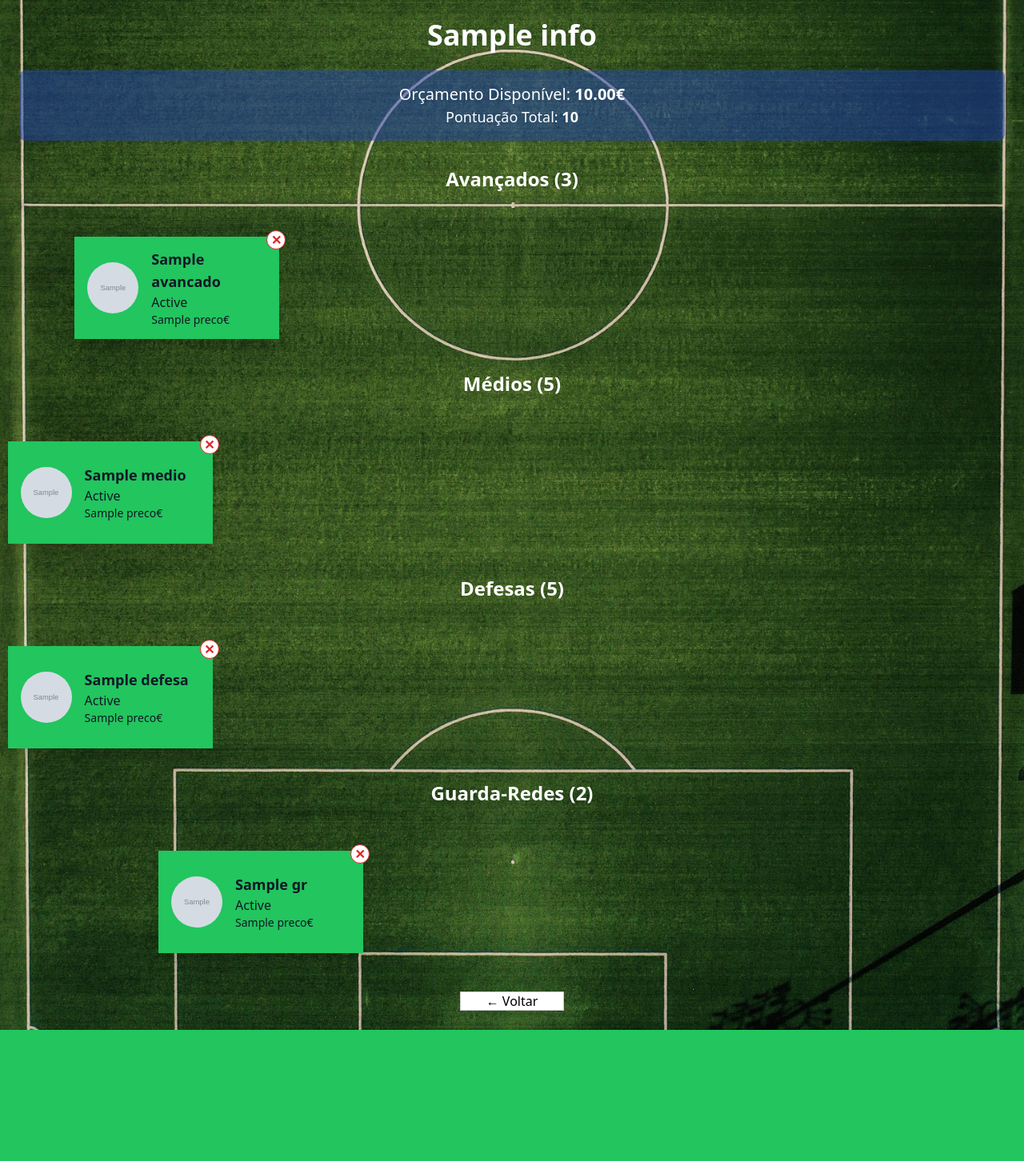
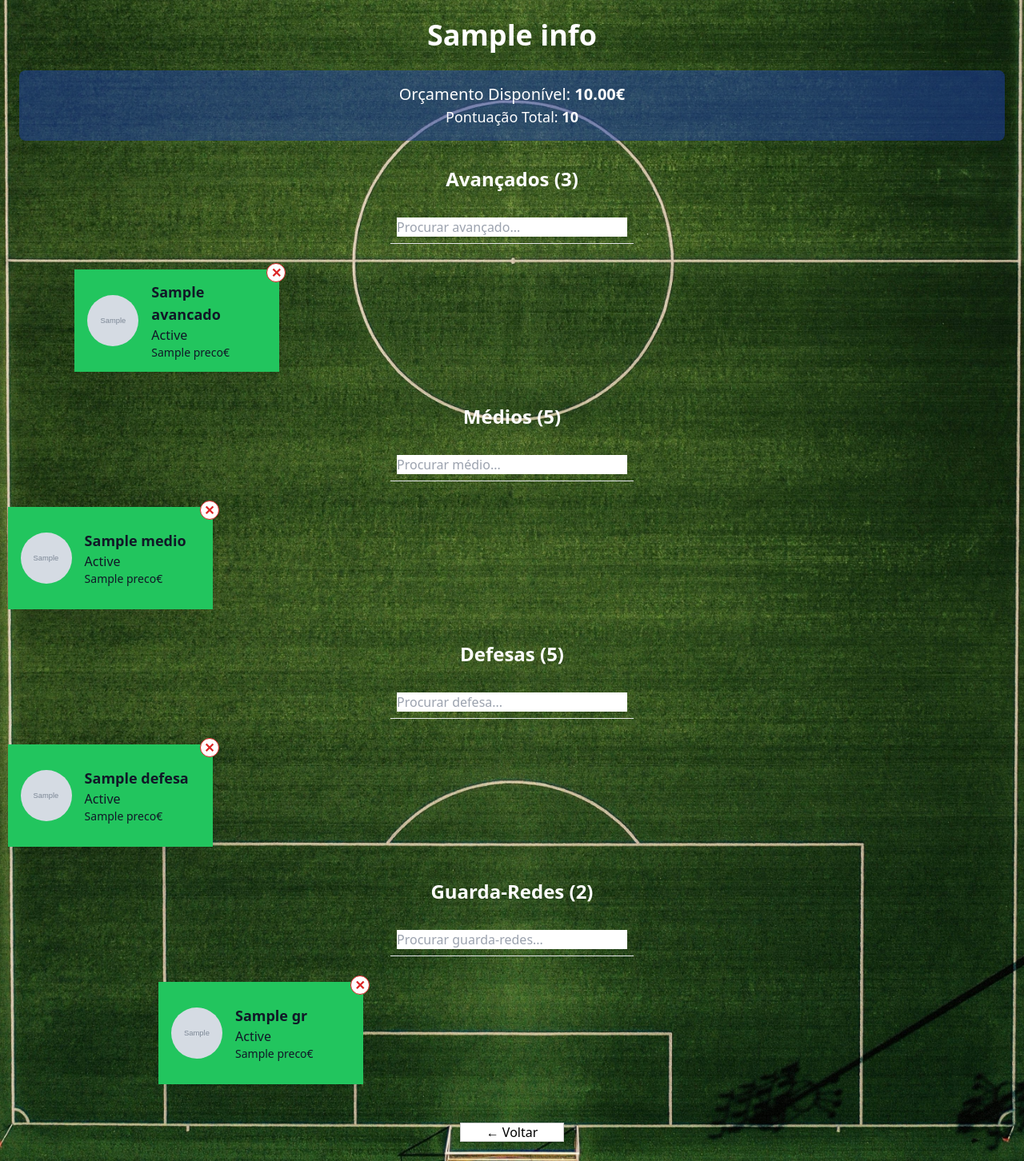
Before and after one commit to Bernardo2409/FBD_Project, a Flask app: template templates/equipa.html in a window 1280 px wide. Shown: the whole page at 80% size. Before the commit the page ends 1288 px from the top, so only its background shows below. Run offline with Flask 3, Linux system fonts and the light colour scheme; the template is opened without the code that fills it: most values are stand-ins (such as "Sample title", 1, 10 or a date in 2020); grey boxes marked "Sample" are stand-in pictures; some libraries are stand-ins or nearby versions.

Commit message:
pesquisar jogador na formação da equipa

```diff
--- a/templates/criar_equipa.html
+++ b/templates/criar_equipa.html
@@ -21,7 +21,7 @@
                 <input
                     type="text"
                     name="nome_equipa"
-                    placeholder="Ex: Os Campeões"
+                    placeholder="Nome da Equipa"
                     class="input input-bordered w-full"
                     required
                 >
@@ -33,7 +33,7 @@
 
             <div class="form-control mt-6">
                 <button type="submit" class="btn btn-primary w-full">
-                    🏆 Criar Equipa
+                    Criar Equipa
                 </button>
             </div>
         </form>
--- a/templates/equipa.html
+++ b/templates/equipa.html
@@ -31,20 +31,32 @@
     <!-- Dropdown para avançados -->
     <div class="mb-6 flex justify-center">
         <div class="dropdown dropdown-bottom">
-            <ul tabindex="0" class="dropdown-content z-[1] menu p-2 shadow bg-base-100 rounded-box w-64 max-h-60 overflow-y-auto">
+            <ul tabindex="0" class="dropdown-content z-[1] menu p-2 shadow bg-base-100 rounded-box w-80 max-h-96 overflow-y-auto">
+                <!-- Campo de pesquisa -->
+                <div class="p-2 border-b border-gray-200">
+                    <input
+                        type="text"
+                        placeholder="Procurar avançado..."
+                        class="input input-bordered input-sm w-full search-input"
+                        onkeyup="filterPlayers(this, 'avancados-list')"
+                    >
+                </div>
+
+                <!-- Lista de avançados -->
+                <div id="avancados-list">
                     {% for avancado in todos_jogadores.Forward %}
                     {% if avancado.id not in equipa.avancados|map(attribute='id') %}
-                <li>
+                    <li class="player-item">
                         <a href="/equipa/adicionar/avancados/{{ avancado.id }}"
                         class="substituir-jogador {% if avancado.preco > equipa.info.orcamento %}opacity-50 cursor-not-allowed{% endif %}">
                             <div class="flex items-center gap-3">
                                 <img src="{{ avancado.jogador_imagem }}"
                                     class="w-8 h-8 rounded-full object-cover {% if avancado.preco > equipa.info.orcamento %}opacity-50{% endif %}">
                                 <div class="flex-1">
-                                <div class="font-bold {% if avancado.preco > equipa.info.orcamento %}text-red-500{% else %}text-white{% endif %}">
+                                    <div class="font-bold {% if avancado.preco > equipa.info.orcamento %}text-red-500{% else %}text-white{% endif %} player-name">
                                         {{ avancado.nome }}
                                     </div>
-                                <div class="text-xs text-white">{{ avancado.preco }}€ {{ avancado.estado }}</div>
+                                    <div class="text-xs font-bold text-white-500">{{ avancado.preco }}€ {{ avancado.estado }}</div>
                                     {% if avancado.preco > equipa.info.orcamento %}
                                     <div class="text-xs text-red-500 font-semibold">Orçamento insuficiente</div>
                                     {% endif %}
@@ -54,6 +66,7 @@
                     </li>
                     {% endif %}
                     {% endfor %}
+                </div>
             </ul>
         </div>
     </div>
@@ -90,20 +103,32 @@
     <!-- Dropdown para médios -->
     <div class="mb-6 flex justify-center">
         <div class="dropdown dropdown-bottom">
-            <ul tabindex="0" class="dropdown-content z-[1] menu p-2 shadow bg-base-100 rounded-box w-64 max-h-60 overflow-y-auto">
+            <ul tabindex="0" class="dropdown-content z-[1] menu p-2 shadow bg-base-100 rounded-box w-80 max-h-96 overflow-y-auto">
+                <!-- Campo de pesquisa -->
+                <div class="p-2 border-b border-gray-200">
+                    <input
+                        type="text"
+                        placeholder="Procurar médio..."
+                        class="input input-bordered input-sm w-full search-input"
+                        onkeyup="filterPlayers(this, 'medios-list')"
+                    >
+                </div>
+
+                <!-- Lista de médios -->
+                <div id="medios-list">
                     {% for medio in todos_jogadores.Midfielder %}
                     {% if medio.id not in equipa.medios|map(attribute='id') %}
-                <li>
+                    <li class="player-item">
                         <a href="/equipa/adicionar/medios/{{ medio.id }}"
                         class="substituir-jogador {% if medio.preco > equipa.info.orcamento %}opacity-50 cursor-not-allowed{% endif %}">
                             <div class="flex items-center gap-3">
                                 <img src="{{ medio.jogador_imagem }}"
                                     class="w-8 h-8 rounded-full object-cover {% if medio.preco > equipa.info.orcamento %}opacity-50{% endif %}">
                                 <div class="flex-1">
-                                <div class="font-bold {% if medio.preco > equipa.info.orcamento %}text-red-500{% else %}text-white{% endif %}">
+                                    <div class="font-bold {% if medio.preco > equipa.info.orcamento %}text-red-500{% else %}text-white{% endif %} player-name">
                                         {{ medio.nome }}
                                     </div>
-                                <div class="text-xs text-white">{{ medio.preco }}€ {{ medio.estado }}</div>
+                                    <div class="text-xs font-bold text-white-500">{{ medio.preco }}€ {{ medio.estado }}</div>
                                     {% if medio.preco > equipa.info.orcamento %}
                                     <div class="text-xs text-red-500 font-semibold">Orçamento insuficiente</div>
                                     {% endif %}
@@ -113,6 +138,7 @@
                     </li>
                     {% endif %}
                     {% endfor %}
+                </div>
             </ul>
         </div>
     </div>
@@ -150,20 +176,32 @@
     <!-- Dropdown para defesas -->
     <div class="mb-6 flex justify-center">
         <div class="dropdown dropdown-bottom">
-            <ul tabindex="0" class="dropdown-content z-[1] menu p-2 shadow bg-base-100 rounded-box w-64 max-h-60 overflow-y-auto">
+            <ul tabindex="0" class="dropdown-content z-[1] menu p-2 shadow bg-base-100 rounded-box w-80 max-h-96 overflow-y-auto">
+                <!-- Campo de pesquisa -->
+                <div class="p-2 border-b border-gray-200">
+                    <input
+                        type="text"
+                        placeholder="Procurar defesa..."
+                        class="input input-bordered input-sm w-full search-input"
+                        onkeyup="filterPlayers(this, 'defesas-list')"
+                    >
+                </div>
+
+                <!-- Lista de defesas -->
+                <div id="defesas-list">
                     {% for defesa in todos_jogadores.Defender %}
                     {% if defesa.id not in equipa.defesas|map(attribute='id') %}
-                <li>
+                    <li class="player-item">
                         <a href="/equipa/adicionar/defesas/{{ defesa.id }}"
                         class="substituir-jogador {% if defesa.preco > equipa.info.orcamento %}opacity-50 cursor-not-allowed{% endif %}">
                             <div class="flex items-center gap-3">
                                 <img src="{{ defesa.jogador_imagem }}"
                                     class="w-8 h-8 rounded-full object-cover {% if defesa.preco > equipa.info.orcamento %}opacity-50{% endif %}">
                                 <div class="flex-1">
-                                <div class="font-bold {% if defesa.preco > equipa.info.orcamento %}text-red-500{% else %}text-white{% endif %}">
+                                    <div class="font-bold {% if defesa.preco > equipa.info.orcamento %}text-red-500{% else %}text-white{% endif %} player-name">
                                         {{ defesa.nome }}
                                     </div>
-                                <div class="text-xs text-white">{{ defesa.preco }}€ {{ defesa.estado }}</div>
+                                    <div class="text-xs font-bold text-white-500">{{ defesa.preco }}€ {{ defesa.estado }}</div>
                                     {% if defesa.preco > equipa.info.orcamento %}
                                     <div class="text-xs text-red-500 font-semibold">Orçamento insuficiente</div>
                                     {% endif %}
@@ -173,6 +211,7 @@
                     </li>
                     {% endif %}
                     {% endfor %}
+                </div>
             </ul>
         </div>
     </div>
@@ -209,20 +248,32 @@
     <!-- Dropdown para guarda-redes -->
     <div class="mb-6 flex justify-center">
         <div class="dropdown dropdown-bottom">
-            <ul tabindex="0" class="dropdown-content z-[1] menu p-2 shadow bg-base-100 rounded-box w-64 max-h-60 overflow-y-auto">
+            <ul tabindex="0" class="dropdown-content z-[1] menu p-2 shadow bg-base-100 rounded-box w-80 max-h-96 overflow-y-auto">
+                <!-- Campo de pesquisa -->
+                <div class="p-2 border-b border-gray-200">
+                    <input
+                        type="text"
+                        placeholder="Procurar guarda-redes..."
+                        class="input input-bordered input-sm w-full search-input"
+                        onkeyup="filterPlayers(this, 'gr-list')"
+                    >
+                </div>
+
+                <!-- Lista de guarda-redes -->
+                <div id="gr-list">
                     {% for gr in todos_jogadores.Goalkeeper %}
                     {% if gr.id not in equipa.gr|map(attribute='id') %}
-                <li>
+                    <li class="player-item">
                         <a href="/equipa/adicionar/gr/{{ gr.id }}"
                         class="substituir-jogador {% if gr.preco > equipa.info.orcamento %}opacity-50 cursor-not-allowed{% endif %}">
                             <div class="flex items-center gap-3">
                                 <img src="{{ gr.jogador_imagem }}"
                                     class="w-8 h-8 rounded-full object-cover {% if gr.preco > equipa.info.orcamento %}opacity-50{% endif %}">
                                 <div class="flex-1">
-                                <div class="font-bold {% if gr.preco > equipa.info.orcamento %}text-red-500{% else %}text-white{% endif %}">
+                                    <div class="font-bold {% if gr.preco > equipa.info.orcamento %}text-red-500{% else %}text-white{% endif %} player-name">
                                         {{ gr.nome }}
                                     </div>
-                                <div class="text-xs text-white">{{ gr.preco }}€ {{ gr.estado }}</div>
+                                    <div class="text-xs font-bold text-white-500">{{ gr.preco }}€ {{ gr.estado }}</div>
                                     {% if gr.preco > equipa.info.orcamento %}
                                     <div class="text-xs text-red-500 font-semibold">Orçamento insuficiente</div>
                                     {% endif %}
@@ -232,6 +283,7 @@
                     </li>
                     {% endif %}
                     {% endfor %}
+                </div>
             </ul>
         </div>
     </div>
@@ -270,5 +322,42 @@
 
 </div>
 
+<script>
+function filterPlayers(input, listId) {
+    const filter = input.value.toLowerCase();
+    const list = document.getElementById(listId);
+    const items = list.getElementsByClassName('player-item');
+
+    for (let i = 0; i < items.length; i++) {
+        const playerName = items[i].querySelector('.player-name').textContent.toLowerCase();
+        if (playerName.includes(filter)) {
+            items[i].style.display = '';
+        } else {
+            items[i].style.display = 'none';
+        }
+    }
+}
+
+// Fechar dropdown quando clicar fora
+document.addEventListener('click', function(e) {
+    if (!e.target.closest('.dropdown')) {
+        const dropdowns = document.querySelectorAll('.dropdown-content');
+        dropdowns.forEach(dropdown => {
+            dropdown.parentElement.classList.remove('dropdown-open');
+        });
+    }
+});
+
+// Prevenir clique em jogadores sem orçamento
+document.addEventListener('DOMContentLoaded', function() {
+    document.querySelectorAll('.substituir-jogador.opacity-50').forEach(link => {
+        link.addEventListener('click', function(e) {
+            e.preventDefault();
+            alert('Orçamento insuficiente para adicionar este jogador!');
+        });
+    });
+});
+</script>
+
 </body>
 </html>
```
Lines whose indentation alone changed are shown as unchanged.
